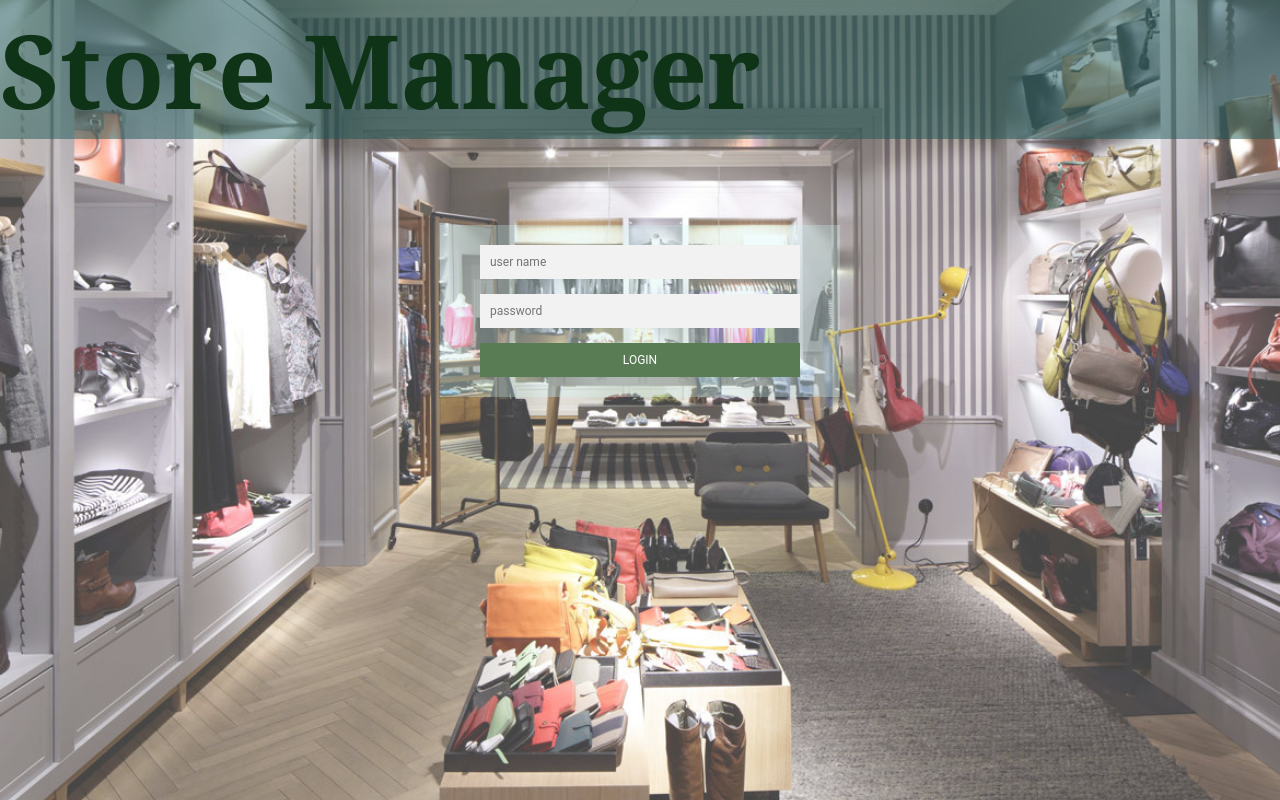
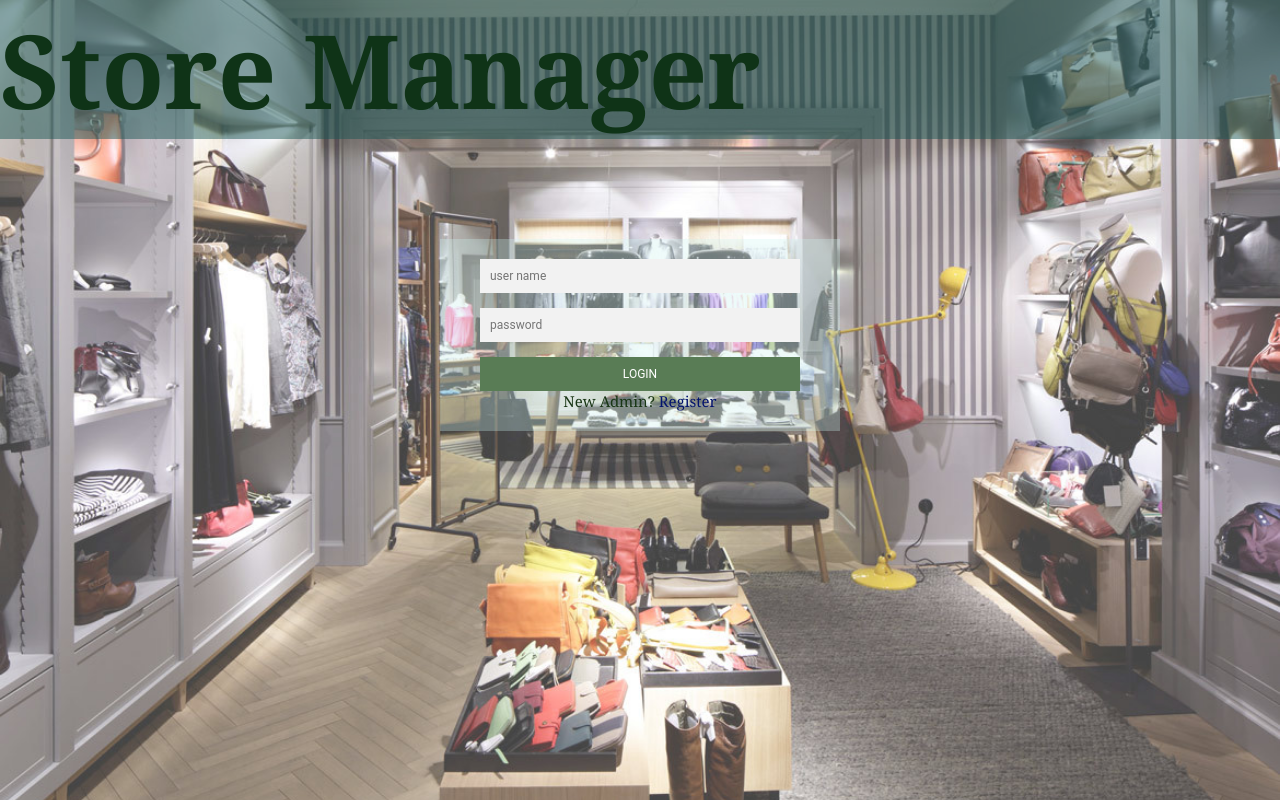
Before and after one commit to codjoero/Store-Manager-App, a Flask app: template UI/templates/index.html in a window 1280 px wide. Run offline with Flask 2, Linux system fonts and the light colour scheme; the template is opened without the code that fills it, so the values that code supplies are empty; parts of the project's set-up code (start-up, migrations or seed data) failed here and were passed over.

Commit message:
bg(admin registration): Creates admin register functionality
This adds ui for admin registration

[Deliveries #162004265]

```diff
--- a/UI/static/style.css
+++ b/UI/static/style.css
@@ -41,7 +41,7 @@ form .entry{
     font-size: 12px;
 }
 
-form #submit{
+form .submit{
     font-family: 'Roboto', 'sans-serif';
     text-transform: uppercase;
     outline: 0;
@@ -54,8 +54,23 @@ form #submit{
     cursor: pointer;
 }
 
-form #submit:hover{
+form .submit:hover{
     background: #486444;
+}
+
+.form .message{
+    margin: 15px, 0, 0;
+    color: #193615;
+    font-size: 15px;
+}
+
+.form .message a{
+    text-decoration: none;
+    color: #03136d
+}
+
+.form .register{
+    display: none;
 }
 
 #checker{
@@ -66,7 +81,7 @@ form #submit:hover{
 .site{
     display: grid;
     grid-template-columns: 1fr minmax(300px, 400px) 1fr;
-    grid-template-rows: auto 1fr 2fr 2fr;
+    grid-template-rows: auto 100px 2fr 2fr;
 }
 
 .branding{
--- a/UI/templates/index.html
+++ b/UI/templates/index.html
@@ -16,14 +16,31 @@
             <header class="branding">
                 <h1 class="title">Store Manager</h1>
             </header>
-            <form class="form">
-                <input type="text" class="entry" placeholder="user name" id="login" required/>
-                <input type="password" class="entry" placeholder="password" id="password" required/>
-                <button type="button" id="submit"  onclick="checkLogin()">login</button>
-                <p id="checker"></p>
-            </form>
+            <div class="form">
+                <form class="register">
+                    <input type="text" class="entry" placeholder="name"/>
+                    <input type="text" class="entry" placeholder="user name"/>
+                    <input type="text" class="entry" placeholder="password"/>
+                    <input type="text" class="entry" placeholder="confirm password"/>
+                    <button class="submit"> Create</button>
+                    <p class="message">Registered User? <a href="#">Login</a></p>
+                </form>
+                <form class="login">
+                    <input type="text" class="entry" placeholder="user name" id="login" required/>
+                    <input type="password" class="entry" placeholder="password" id="password" required/>
+                    <button type="button" class="submit"  onclick="checkLogin()">login</button>
+                    <p class="message">New Admin? <a href="#">Register</a></p>
+                    <p id="checker"></p>
+                </form>
+            </div>
         </div>
-    <!-- js -->
     <script src="/UI/static/mystyles.js"></script>
+    <script src="https://code.jquery.com/jquery-3.3.1.min.js"></script>
+
+    <script>
+        $('.message a').click(function(){
+            $('form').animate({height: "toggle", opacity: "toggle"}, 'slow');
+        });
+    </script>
     </body>
 </html>
```
